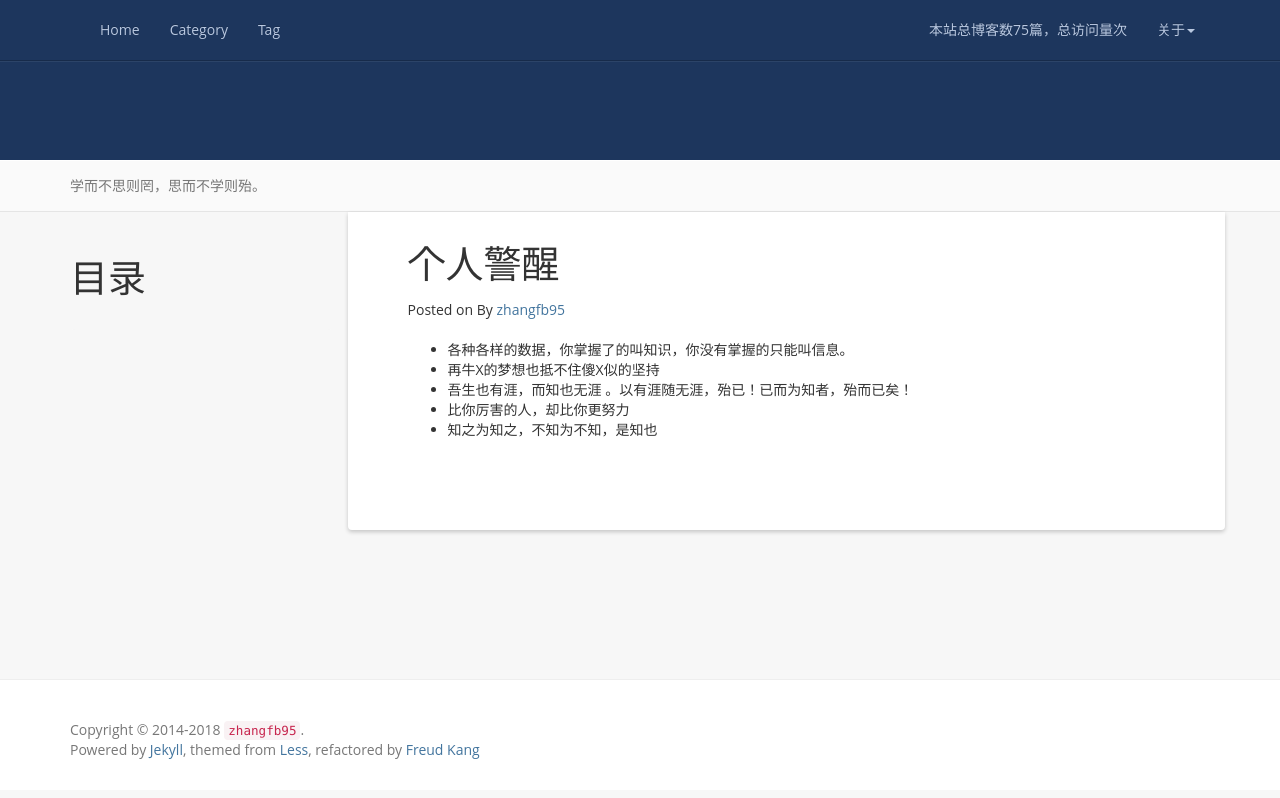
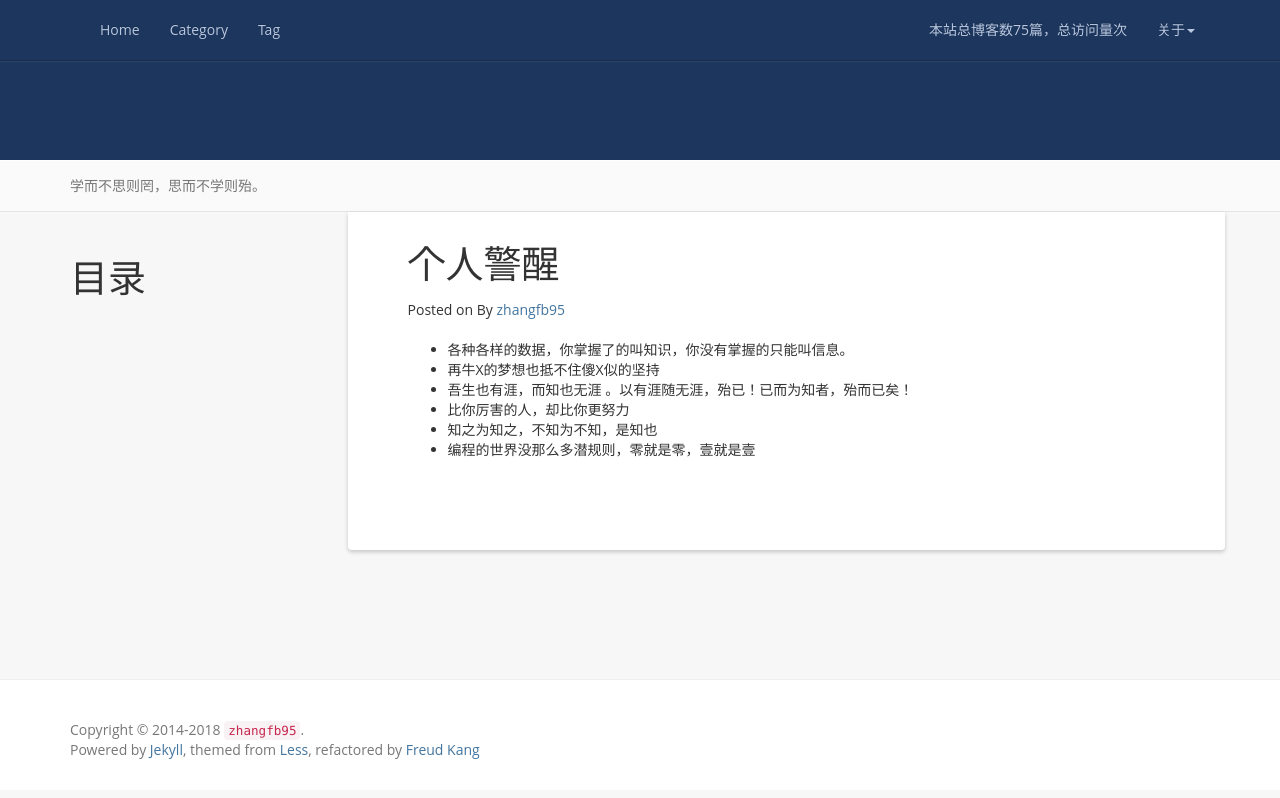
Before and after one commit to zhangfb95/zhangfb95.github.io.bak, a Jekyll site: the page built from thinkinlife.md, in a window 1280 px wide. Shown: the top 798 px of the page. Built offline with Jekyll 4.4.1, drawn with Linux system fonts in a browser that asks for light colours; nearby versions of some CDN libraries; a script that is not in the unit is left out; comment, search, counter and statistics services are not loaded.

Commit message:
增加名言

```diff
--- a/thinkinlife.md
+++ b/thinkinlife.md
@@ -12,3 +12,4 @@ permalink: /thinkinlife/
 + 吾生也有涯，而知也无涯 。以有涯随无涯，殆已！已而为知者，殆而已矣！
 + 比你厉害的人，却比你更努力
 + 知之为知之，不知为不知，是知也
++ 编程的世界没那么多潜规则，零就是零，壹就是壹
```
